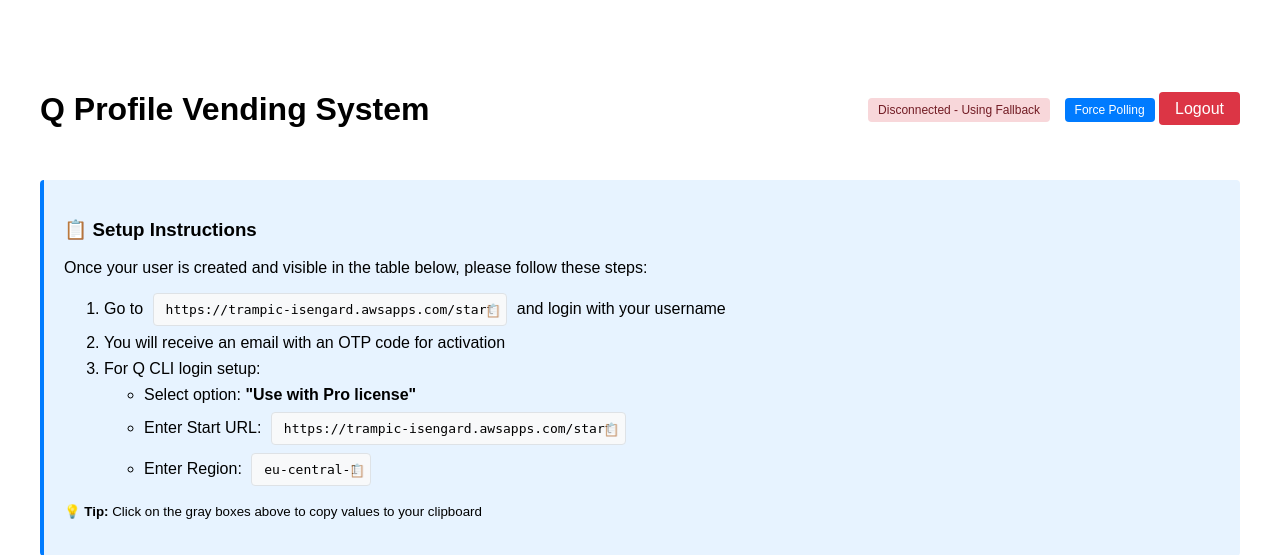
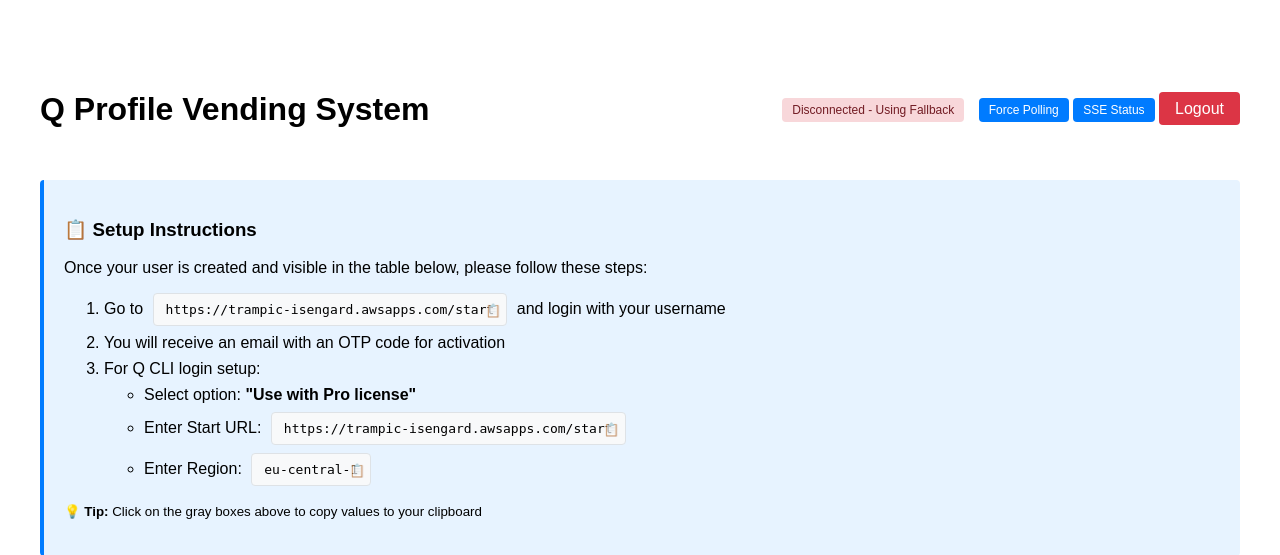
Before and after one commit to mtrampic/argocd-isengard-q-profile-vending, a Flask app: page / in a window 1280 px wide. Shown: the top 555 px of the page. Run offline with Flask 3, Linux system fonts and the light colour scheme; the visitor is signed in with stand-in values (Sample User, id 1); data that the repository does not hold is empty.

Commit message:
Threading

```diff
--- a/app/app.py
+++ b/app/app.py
@@ -20,8 +20,10 @@ app.config['SQLALCHEMY_TRACK_MODIFICATIONS'] = False
 from flask_sqlalchemy import SQLAlchemy
 db = SQLAlchemy(app)
 
-# Store for SSE connections
+# Store for SSE connections - using threading for real broadcast
+import threading
 sse_connections = []
+sse_lock = threading.Lock()
 sse_events = []  # Store events for all connections
 
 # User model
@@ -45,72 +47,125 @@ class User(db.Model):
 LOGIN_PASSWORD = os.environ.get('LOGIN_PASSWORD', 'vending123')
 
 def broadcast_sse(event, data):
-    """Broadcast data to all SSE connections"""
-    message = f"event: {event}\ndata: {json.dumps(data)}\n\n"
+    """Broadcast data to all SSE connections using thread-safe approach"""
     print(f"🔔 SSE broadcast: {event} - {data}")
-    print(f"📊 Current events list length: {len(sse_events)}")
+    print(f"📊 Current active connections: {len(sse_connections)}")
 
-    # Add event to global events list with timestamp
+    # Add event to global events list with timestamp (for new connections)
     event_entry = {
         'event': event,
         'data': data,
         'timestamp': time.time(),
-        'id': len(sse_events)  # Simple incrementing ID
+        'id': len(sse_events)
     }
-    sse_events.append(event_entry)
 
-    print(f"✅ Event added to broadcast list: {event_entry}")
+    with sse_lock:
+        sse_events.append(event_entry)
+        print(f"✅ Event added to broadcast list: {event_entry}")
 
-    # Keep only last 100 events to prevent memory growth
-    if len(sse_events) > 100:
-        removed = sse_events.pop(0)
-        print(f"🗑️ Removed old event: {removed}")
+        # Keep only last 100 events to prevent memory growth
+        if len(sse_events) > 100:
+            removed = sse_events.pop(0)
+            print(f"🗑️ Removed old event: {removed}")
+
+        # Immediately notify all active connections
+        dead_connections = []
+        for i, connection in enumerate(sse_connections):
+            try:
+                if hasattr(connection, 'put_nowait'):
+                    connection.put_nowait(event_entry)
+                    print(f"📤 Event sent to connection {i}")
+            except:
+                dead_connections.append(i)
+                print(f"💀 Dead connection detected: {i}")
+
+        # Remove dead connections
+        for i in reversed(dead_connections):
+            sse_connections.pop(i)
+            print(f"🗑️ Removed dead connection {i}")
 
 @app.route('/events')
 def events():
-    """Server-Sent Events endpoint"""
-    connection_id = f"conn_{int(time.time() * 1000)}"
+    """Server-Sent Events endpoint with proper multi-user broadcasting"""
+    connection_id = f"conn_{int(time.time() * 1000)}_{threading.current_thread().ident}"
     print(f"🔌 New SSE connection: {connection_id}")
 
+    # Create a queue for this specific connection
+    connection_queue = queue.Queue()
+
+    with sse_lock:
+        sse_connections.append(connection_queue)
+        connection_index = len(sse_connections) - 1
+        print(f"📋 Connection registered at index {connection_index}, total connections: {len(sse_connections)}")
+
     def event_stream():
-        # Send initial connection event
-        initial_msg = f"event: connected\ndata: {json.dumps({'status': 'connected', 'connection_id': connection_id})}\n\n"
-        print(f"📤 Sending initial connection event to {connection_id}")
-        yield initial_msg
+        try:
+            # Send initial connection event
+            initial_msg = f"event: connected\ndata: {json.dumps({'status': 'connected', 'connection_id': connection_id})}\n\n"
+            print(f"📤 Sending initial connection event to {connection_id}")
+            yield initial_msg
 
-        last_heartbeat = time.time()
-        last_event_index = len(sse_events)  # Start from current position
-        print(f"📍 {connection_id} starting from event index: {last_event_index}")
+            last_heartbeat = time.time()
+            last_event_index = len(sse_events)  # Start from current position
+            print(f"📍 {connection_id} starting from event index: {last_event_index}")
 
-        while True:
-            try:
-                # Send any new events that occurred since last check
-                current_event_count = len(sse_events)
-                if current_event_count > last_event_index:
-                    print(f"📨 {connection_id} sending {current_event_count - last_event_index} new events")
-                    for i in range(last_event_index, current_event_count):
+            # Send any existing events since connection started
+            if last_event_index > 0:
+                print(f"📨 {connection_id} sending {last_event_index} historical events")
+                for i in range(max(0, last_event_index - 10), last_event_index):  # Last 10 events
+                    if i < len(sse_events):
                         event_data = sse_events[i]
                         message = f"event: {event_data['event']}\ndata: {json.dumps(event_data['data'])}\n\n"
-                        print(f"📤 {connection_id} sending: {event_data['event']} - {event_data['data']}")
                         yield message
-                    last_event_index = current_event_count
 
-                # Send heartbeat every 30 seconds
-                current_time = time.time()
-                if current_time - last_heartbeat > 30:
-                    heartbeat_msg = f"event: heartbeat\ndata: {json.dumps({'timestamp': current_time, 'connection_id': connection_id})}\n\n"
-                    print(f"💓 {connection_id} sending heartbeat")
-                    yield heartbeat_msg
-                    last_heartbeat = current_time
+            while True:
+                try:
+                    # Check for new events in this connection's queue (real-time broadcasts)
+                    try:
+                        event_data = connection_queue.get_nowait()
+                        message = f"event: {event_data['event']}\ndata: {json.dumps(event_data['data'])}\n\n"
+                        print(f"📤 {connection_id} sending real-time: {event_data['event']} - {event_data['data']}")
+                        yield message
+                        continue
+                    except queue.Empty:
+                        pass
 
-                time.sleep(1)  # Small delay to prevent busy waiting
+                    # Also check for any events added to global list (fallback)
+                    current_event_count = len(sse_events)
+                    if current_event_count > last_event_index:
+                        print(f"📨 {connection_id} sending {current_event_count - last_event_index} fallback events")
+                        for i in range(last_event_index, current_event_count):
+                            if i < len(sse_events):
+                                event_data = sse_events[i]
+                                message = f"event: {event_data['event']}\ndata: {json.dumps(event_data['data'])}\n\n"
+                                print(f"📤 {connection_id} sending fallback: {event_data['event']} - {event_data['data']}")
+                                yield message
+                        last_event_index = current_event_count
 
-            except GeneratorExit:
-                print(f"🔌 SSE connection closed: {connection_id}")
-                break
-            except Exception as e:
-                print(f"❌ SSE error for {connection_id}: {e}")
-                break
+                    # Send heartbeat every 30 seconds
+                    current_time = time.time()
+                    if current_time - last_heartbeat > 30:
+                        heartbeat_msg = f"event: heartbeat\ndata: {json.dumps({'timestamp': current_time, 'connection_id': connection_id})}\n\n"
+                        print(f"💓 {connection_id} sending heartbeat")
+                        yield heartbeat_msg
+                        last_heartbeat = current_time
+
+                    time.sleep(0.1)  # Much faster polling for real-time feel
+
+                except GeneratorExit:
+                    print(f"🔌 SSE connection closed: {connection_id}")
+                    break
+                except Exception as e:
+                    print(f"❌ SSE error for {connection_id}: {e}")
+                    break
+        finally:
+            # Clean up connection
+            with sse_lock:
+                try:
+                    sse_connections.remove(connection_queue)
+                    print(f"🧹 Cleaned up connection {connection_id}")
+                except ValueError:
+                    pass
 
     response = Response(event_stream(), mimetype='text/event-stream')
     response.headers['Cache-Control'] = 'no-cache'
@@ -151,6 +206,19 @@ def get_users():
 
     users = User.query.order_by(User.created_at.desc()).all()
     return jsonify([user.to_dict() for user in users])
+
+@app.route('/api/sse-status', methods=['GET'])
+def sse_status():
+    """Get SSE connection status for debugging"""
+    if 'logged_in' not in session:
+        return jsonify({'error': 'Unauthorized'}), 401
+
+    with sse_lock:
+        return jsonify({
+            'active_connections': len(sse_connections),
+            'total_events': len(sse_events),
+            'recent_events': sse_events[-5:] if sse_events else []
+        })
 
 @app.route('/api/users', methods=['POST'])
 def create_user():
--- a/app/templates/dashboard.html
+++ b/app/templates/dashboard.html
@@ -77,6 +77,7 @@
         <div>
             <span id="connection-status" class="status disconnected">Disconnected</span>
             <button onclick="togglePolling()" class="btn" style="font-size: 12px; padding: 5px 10px; margin-left: 10px;">Force Polling</button>
+            <button onclick="checkSSEStatus()" class="btn" style="font-size: 12px; padding: 5px 10px;">SSE Status</button>
             <a href="{{ url_for('logout') }}" class="logout-btn">Logout</a>
         </div>
     </div>
@@ -461,6 +462,22 @@
                 console.log('🔄 Forced polling started');
             }
         }
+
+        // Check SSE status for debugging
+        async function checkSSEStatus() {
+            try {
+                const response = await fetch('/api/sse-status');
+                if (response.ok) {
+                    const status = await response.json();
+                    console.log('📊 SSE Status:', status);
+                    alert(`SSE Status:\n\nActive Connections: ${status.active_connections}\nTotal Events: ${status.total_events}\nRecent Events: ${JSON.stringify(status.recent_events, null, 2)}`);
+                } else {
+                    console.error('❌ Failed to get SSE status');
+                }
+            } catch (error) {
+                console.error('❌ Error checking SSE status:', error);
+            }
+        }
     </script>
 </body>
 </html>
```
